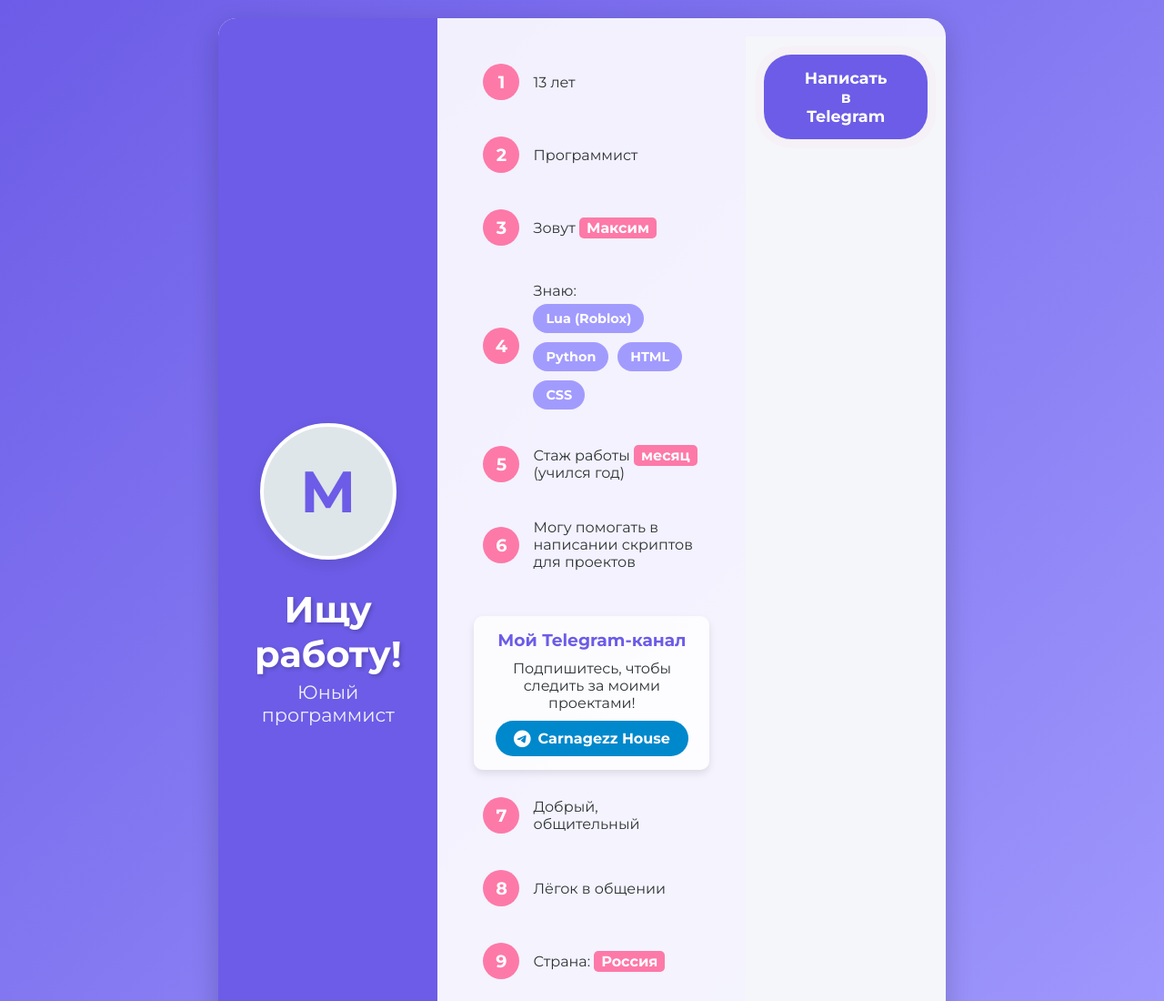
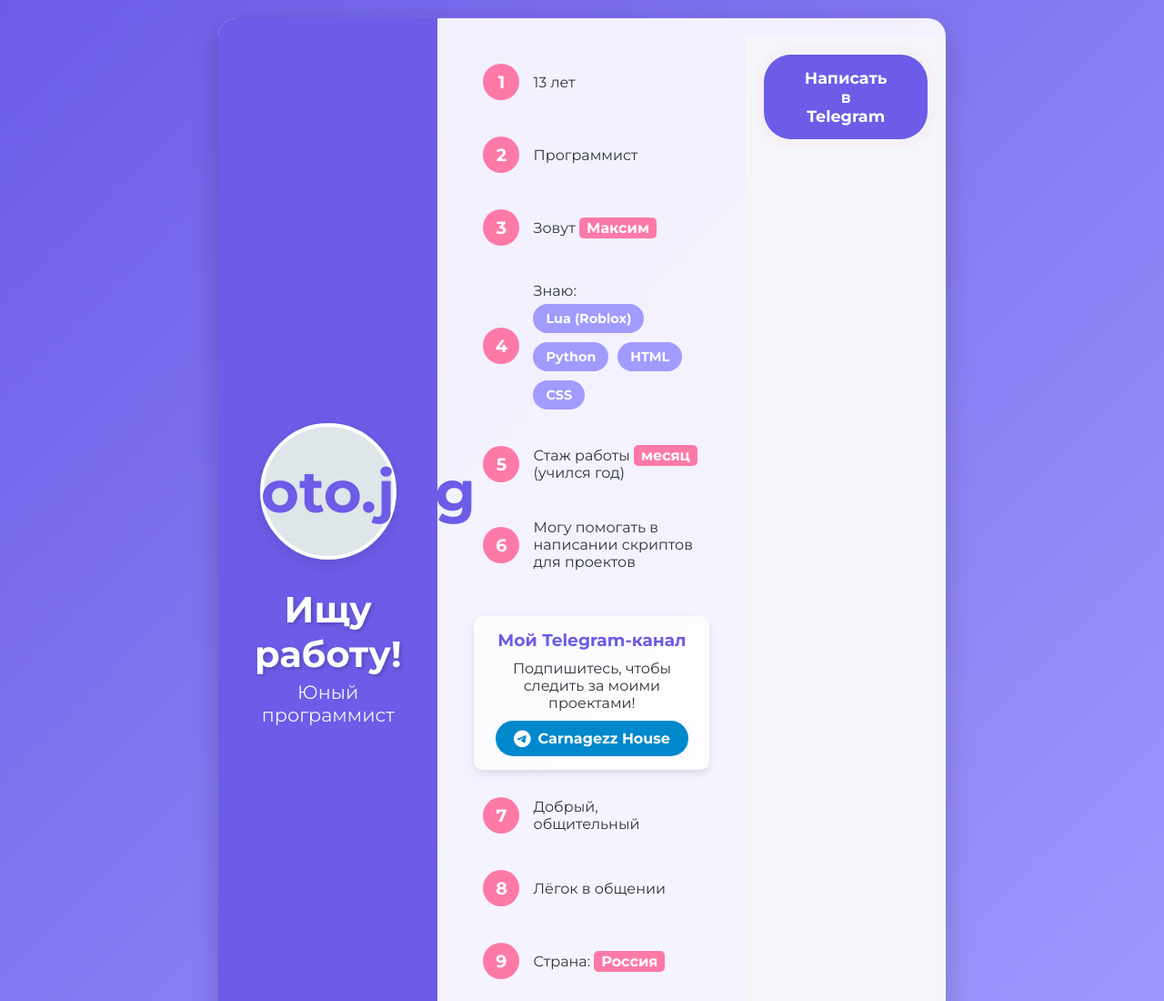
Before and after one commit to zxcwena/zxcwena.github.io, a plain HTML site: page index.html in a window 1280 px wide. Shown: the top 1100 px of the page at 91% size. Drawn offline with Linux system fonts and the light colour scheme.

Commit message:
Update index.html

```diff
--- a/index.html
+++ b/index.html
@@ -11,7 +11,7 @@
 <body>
     <div class="card">
         <div class="header">
-            <div class="avatar">M</div>
+            <div class="avatar">photo.jpg</div>
             <h1>Ищу работу!</h1>
             <p>Юный программист</p>
         </div>
```
